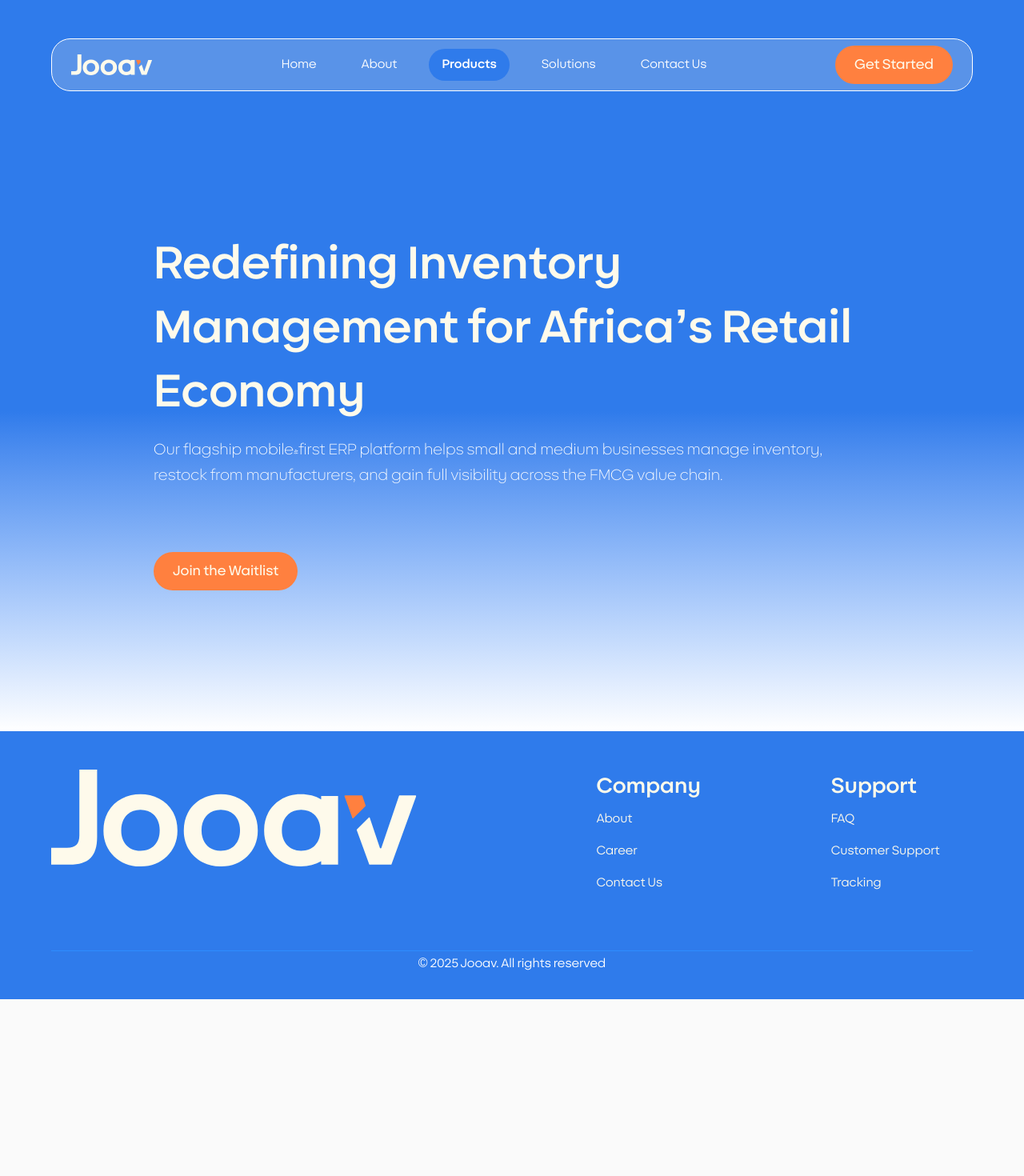
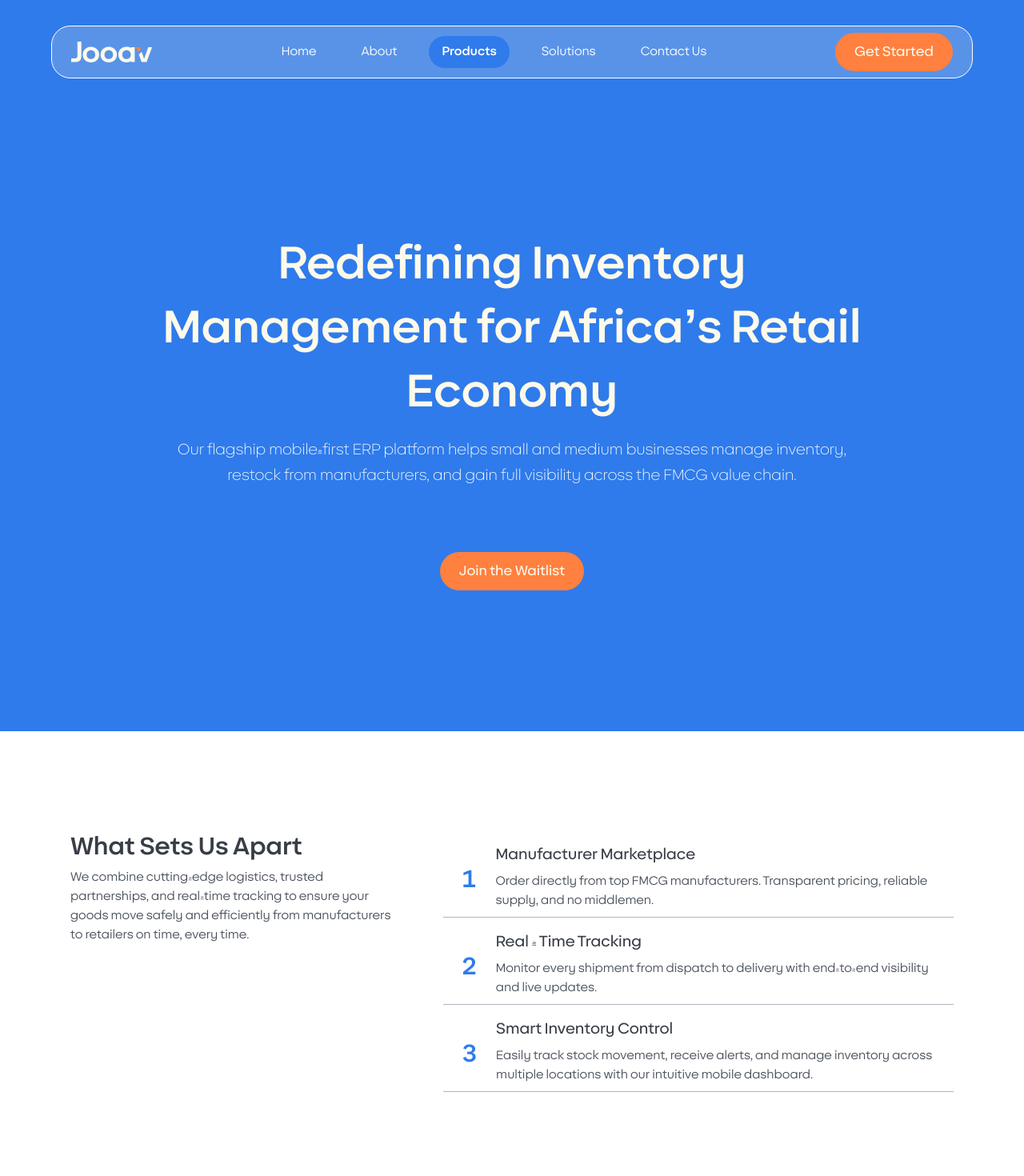
Before and after one commit to JOOAV-Al/Website, a Next.js app: page /products in a window 1280 px wide. Shown: the top 1470 px of the page at 80% size. Before the commit the page ends 1249 px from the top, so only its background shows below. Built offline with nearby package versions, Linux system fonts and the light colour scheme.

Commit message:
Built products page

```diff
--- a/src/app/(global)/products/page.tsx
+++ b/src/app/(global)/products/page.tsx
@@ -1,9 +1,13 @@
+import Join from '@/components/home/Join';
 import ProductsHero from '@/components/products/ProductsHero';
+import WhatSetsUsApart from '@/components/products/WhatSetsUsApart';
 
 const ProductsPage = () => {
   return (
-    <div className="flex min-h-screen gap-8">
+    <div className="flex flex-col min-h-screen">
       <ProductsHero />
+      <WhatSetsUsApart />
+      <Join />
     </div>
   );
 }
--- a/src/app/(global)/solutions/page.tsx
+++ b/src/app/(global)/solutions/page.tsx
@@ -1,11 +1,30 @@
-import SolutionsHero from '@/components/solutions/SolutionsHero';
+import SolutionsHero from "@/components/solutions/SolutionsHero";
+import { Button } from "@/components/ui/button";
 
 const SolutionsPage = () => {
   return (
-    <div className="flex min-h-screen gap-8">
+    <div className="flex flex-col min-h-screen">
       <SolutionsHero />
+      <section className="bg-app-secondary py-16 px-6">
+        <div className="max-w-[825px] mx-auto flex flex-col justify-center gap-6 text-center!">
+          <h2 className="section-header text-white! leading-11!">
+            Let’s Build Smarter Commerce Together.
+          </h2>
+          <p className="section-desc text-white!">
+            Whether you’re a retailer, wholesaler, logistics provider, or
+            financial partner Jooav is creating the infrastructure for Africa’s
+            next retail revolution.
+          </p>
+          <p className="section-desc text-white!">
+            Partner with us: <strong>support@jooav.com</strong>
+          </p>
+          <Button className="w-fit mx-auto" variant={"accent"}>
+            Join the Waitlist
+          </Button>
+        </div>
+      </section>
     </div>
   );
-}
+};
 
-export default SolutionsPage
+export default SolutionsPage;
--- a/src/app/page.tsx
+++ b/src/app/page.tsx
@@ -3,10 +3,10 @@ import CoreValues from "@/components/home/CoreValues";
 import FAQ from "@/components/home/FAQ";
 import HomeHero from "@/components/home/HomeHero";
 import HeroCarousel from "@/components/home/HomeSlider";
+import Join from "@/components/home/Join";
 import MoreInformation from "@/components/home/MoreInformation";
 import Partners from "@/components/home/Partners";
 import TestimonialsCarousel from "@/components/home/TestimonialsCarousel";
-import { Button } from "@/components/ui/button";
 
 export default function Home() {
   return (
@@ -16,15 +16,7 @@ export default function Home() {
       <CoreProducts />
       <HeroCarousel />
       <TestimonialsCarousel />
-      <section className="bg-app-secondary flex flex-col justify-center gap-10 py-16 px-6">
-        <h2 className="section-header max-w-[825px] mx-auto text-white! leading-11! text-center">
-          Join hundreds of African businesses using Jooav Inventory to simplify
-          their supply chain and grow sustainably
-        </h2>
-        <Button className="w-fit mx-auto" variant={"accent"}>
-          Join the Waitlist
-        </Button>
-      </section>
+      <Join />
       <Partners />
       <MoreInformation />
       <FAQ />
--- a/src/components/home/CoreProducts.tsx
+++ b/src/components/home/CoreProducts.tsx
@@ -4,7 +4,7 @@ import Image from "next/image";
 
 const CoreProducts = () => {
   return (
-    <div className="py-25 bg-[#2F7BEB14]">
+    <section className="py-25 bg-[#2F7BEB14]">
       <div className="max-w-[1316px] w-full mx-auto flex flex-col gap-8">
         <div className="flex flex-col-reverse lg:flex-row justify-between gap-6 p-6">
           <div className="flex-1 flex flex-col justify-center lg:justify-start text-center lg:text-start gap-4">
@@ -77,7 +77,7 @@ const CoreProducts = () => {
           Explore Jooav Inventory
         </Button>
       </div>
-    </div>
+    </section>
   );
 };
 
--- /dev/null
+++ b/src/components/home/Join.tsx
@@ -0,0 +1,17 @@
+import { Button } from '@/components/ui/button';
+
+const Join = () => {
+  return (
+    <section className="bg-app-secondary flex flex-col justify-center gap-10 py-16 px-6">
+      <h2 className="section-header max-w-[825px] mx-auto text-white! leading-11! text-center">
+        Join hundreds of African businesses using Jooav Inventory to simplify
+        their supply chain and grow sustainably
+      </h2>
+      <Button className="w-fit mx-auto" variant={"accent"}>
+        Join the Waitlist
+      </Button>
+    </section>
+  );
+}
+
+export default Join
--- a/src/components/home/Navbar.tsx
+++ b/src/components/home/Navbar.tsx
@@ -41,7 +41,7 @@ const Navbar = () => {
   ];
   return (
     <div className="flex justify-center z-40 bg-app-primary border-none!">
-      <div className="static block lg:hidden w-[95%] sm:w-[90%] mt-10 px-2 xl:px-6">
+      <div className="static block lg:hidden w-[95%] sm:w-[90%] mt-6 mb-4 px-2 xl:px-6">
         <nav className="flex flex-row justify-between items-center">
           <Link href={"/"} className="block w-80 lg:w-[102px] ring-0!">
             <Image
@@ -95,7 +95,7 @@ const Navbar = () => {
           </Drawer>
         </nav>
       </div>
-      <div className="bg-[#DDDCDB3D] border rounded-3xl border-white min-h-16.25 h-full static hidden lg:block w-[90%] mt-12 px-4 xl:px-6 py-2">
+      <div className="bg-[#DDDCDB3D] border rounded-3xl border-white min-h-16.25 h-full static hidden lg:block w-[90%] mt-8 mb-4 px-4 xl:px-6 py-2">
         <nav className="flex justify-between items-center h-full">
           <Link href={"/"} className="block w-[102px] h-[27px]">
             <Image
--- a/src/components/products/ProductsHero.tsx
+++ b/src/components/products/ProductsHero.tsx
@@ -2,8 +2,8 @@ import { Button } from '@/components/ui/button';
 
 const ProductsHero = () => {
   return (
-    <div className="bg-linear-to-b from-app-primary via-app-primary to-white min-h-screen w-full py-20 flex items-center">
-      <div className="flex flex-col gap-4 w-[95%] sm:w-[90%] md:w-[85%] lg:w-[80%] max-w-4xl mx-auto">
+    <div className="bg-app-primary min-h-screen w-full py-20 flex items-center">
+      <div className="text-center flex flex-col gap-4 w-[95%] sm:w-[90%] md:w-[85%] lg:w-[80%] max-w-4xl mx-auto">
         <h1 className="hero-header">
           Redefining Inventory Management for Africa’s Retail Economy
         </h1>
@@ -12,7 +12,7 @@ const ProductsHero = () => {
           businesses manage inventory, restock from manufacturers, and gain full
           visibility across the FMCG value chain.
         </p>
-        <div className="flex justify-start items-center gap-8 flex-wrap mt-10 sm:mt-12 md:mt-14 lg:mt-16">
+        <div className="flex justify-center items-center gap-8 flex-wrap mt-10 sm:mt-12 md:mt-14 lg:mt-16">
           <Button>Join the Waitlist</Button>
         </div>
       </div>
--- /dev/null
+++ b/src/components/products/WhatSetsUsApart.tsx
@@ -0,0 +1,49 @@
+import { products } from "@/data/landing-page";
+
+const WhatSetsUsApart = () => {
+  return (
+    <section className="py-25 bg-white">
+      <div className="max-w-[90%] w-full mx-auto">
+        <div className="flex flex-col lg:flex-row justify-between gap-6 lg:gap-10 p-6">
+          <div className="flex-4/10 mb-6 lg:mb-0 w-full mx-auto lg:mx-0 text-center lg:text-start">
+            <h3 className="max-w-[414px] mx-auto lg:mx-0 text-[#383D46] font-semibold text-2xl md:text-[28px] lg:text-[32px] mb-1">
+              What Sets Us Apart
+            </h3>
+            <p className="max-w-[90%] lg:max-w-[414px] mx-auto lg:mx-0 text-[#49505B] font-normal text-base md:text-sm lg:text-base">
+              We combine cutting-edge logistics, trusted partnerships, and
+              real-time tracking to ensure your goods move safely and
+              efficiently from manufacturers to retailers on time, every time.
+            </p>
+          </div>
+          <div className="flex-6/10 flex flex-col justify-center lg:justify-start text-center lg:text-start gap-4">
+            <div className="grid grid-cols-1 mt-4 gap-4 bg-transparent">
+              {products?.map((cp, i) => {
+                const { value, desc } = cp;
+                return (
+                  <div
+                    key={i}
+                    className="flex flex-col lg:flex-row lg:items-center gap-6 py-6 lg:py-0 border-b border-[#AFB3BA]"
+                  >
+                    <div className="text-app-primary text-[32px] font-semibold pl-6">
+                      {i + 1}
+                    </div>
+                    <div className="pb-2 flex-1 flex flex-col items-center lg:items-start text-center lg:text-start gap-2 max-w-[380px] lg:max-w-[600px] mx-auto">
+                      <h3 className="text-xl lg:text-base xl:text-xl text-[#383D46] font-medium">
+                        {value}
+                      </h3>
+                      <p className="text-[#49505B] text-base lg:text-sm xl:text-base font-normal">
+                        {desc}
+                      </p>
+                    </div>
+                  </div>
+                );
+              })}
+            </div>
+          </div>
+        </div>
+      </div>
+    </section>
+  );
+};
+
+export default WhatSetsUsApart;
--- a/src/components/solutions/SolutionsHero.tsx
+++ b/src/components/solutions/SolutionsHero.tsx
@@ -2,7 +2,7 @@ import { Button } from "@/components/ui/button";
 
 const SolutionsHero = () => {
   return (
-    <div className="bg-linear-to-t from-app-primary via-app-primary to-app-primary/30 min-h-screen w-full py-20 flex items-center">
+    <div className="bg-linear-to-b from-app-primary via-app-primary to-white min-h-screen w-full py-20 flex items-center">
       <div className="flex flex-col gap-4 w-[95%] sm:w-[90%] md:w-[85%] lg:w-[80%] max-w-4xl mx-auto">
         <h1 className="hero-header">
           Powering Africa’s Retail Supply Chain Digitally and Physically.
--- a/src/data/landing-page.ts
+++ b/src/data/landing-page.ts
@@ -202,3 +202,18 @@ export const ourStory: OurStory[] = [
   },
 
 ]
+
+export const products: CoreValue[] = [
+  {
+    value: "Manufacturer Marketplace",
+    desc: "Order directly from top FMCG manufacturers. Transparent pricing, reliable supply, and no middlemen.",
+  },
+  {
+    value: "Real - Time Tracking",
+    desc: "Monitor every shipment from dispatch to delivery with end-to-end visibility and live updates.",
+  },
+  {
+    value: "Smart Inventory Control",
+    desc: "Easily track stock movement, receive alerts, and manage inventory across multiple locations with our intuitive mobile dashboard.",
+  },
+]
```
